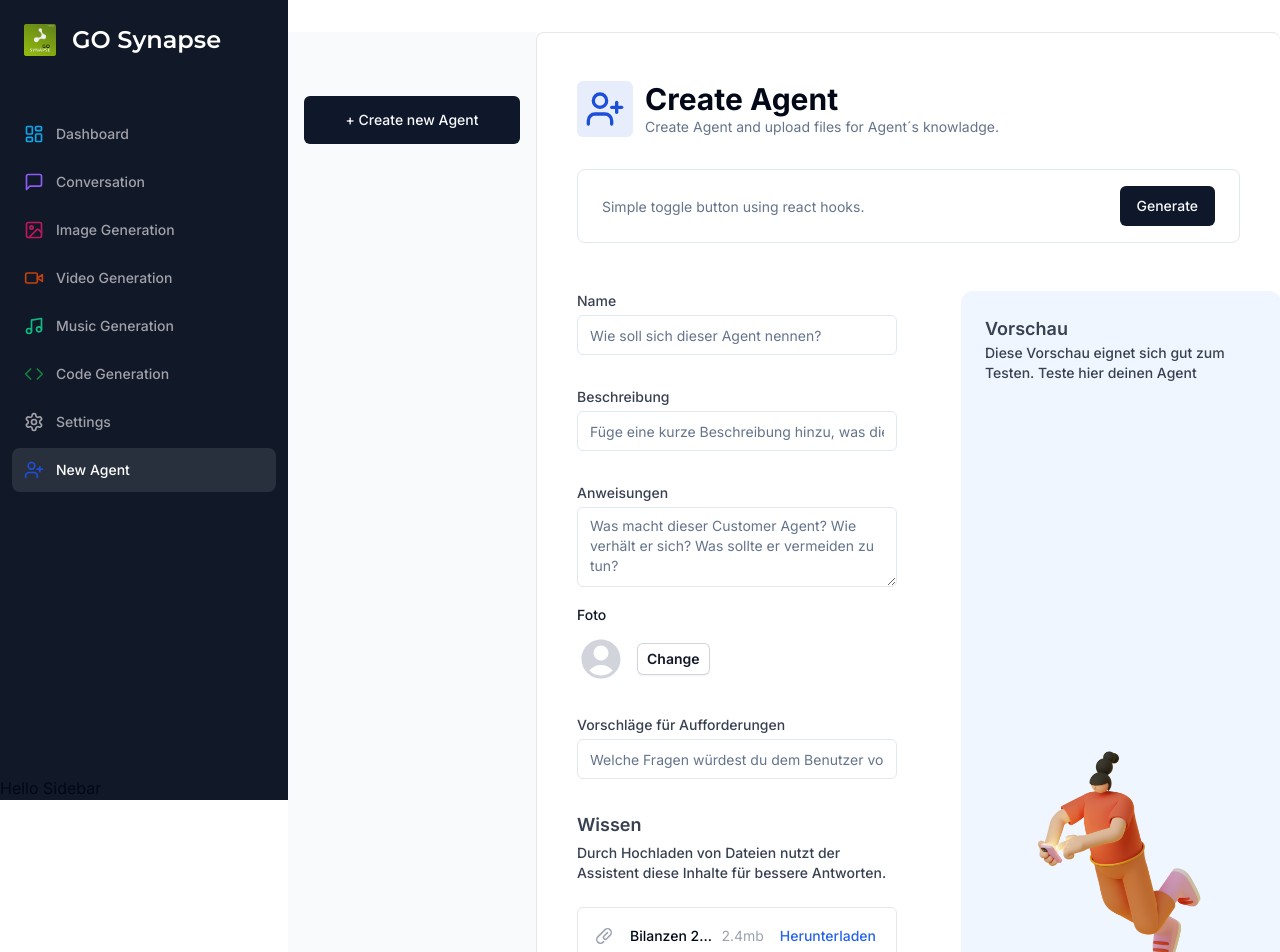
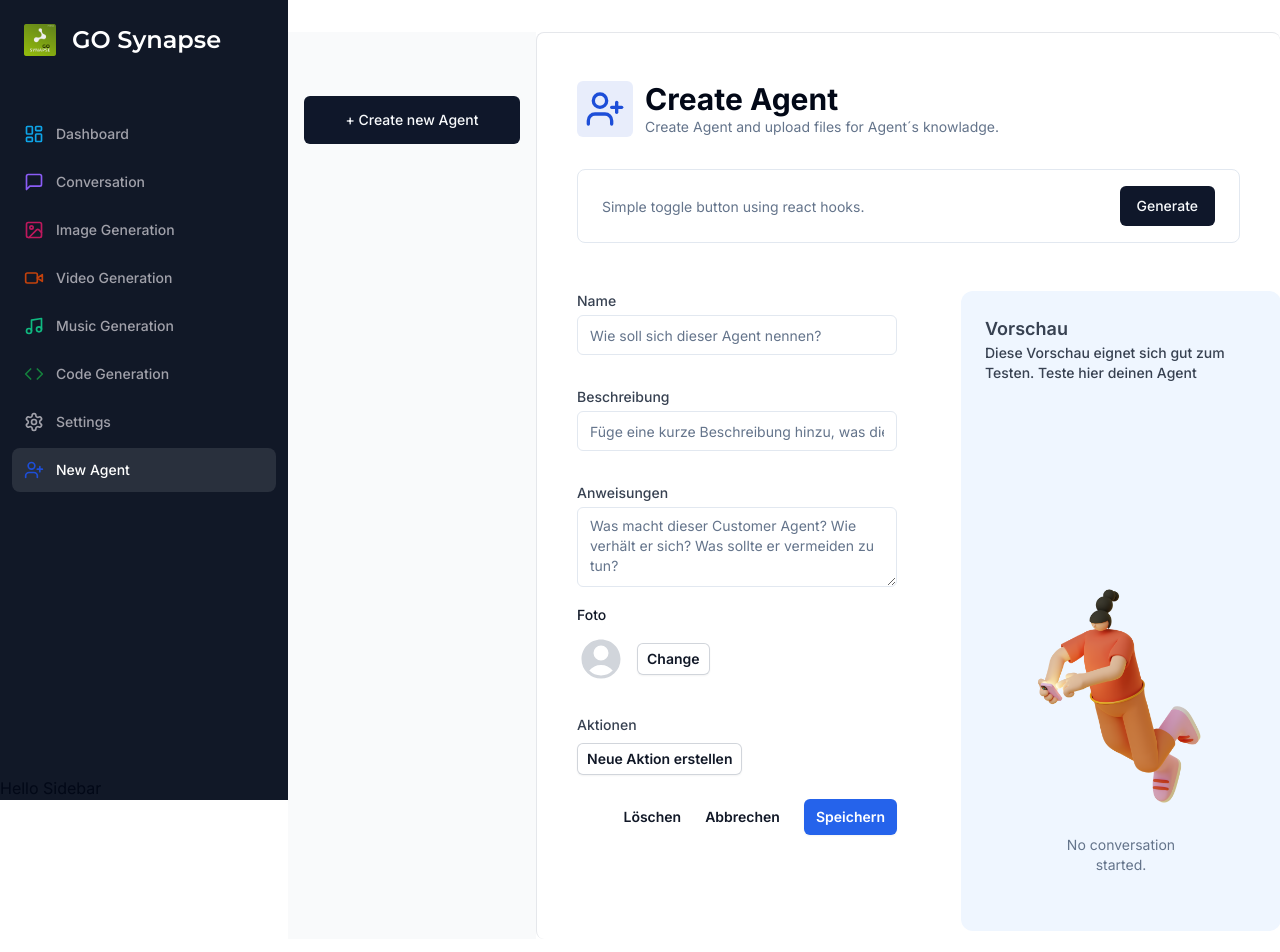
Before and after one commit to ogiMamic/AIApp, a Next.js app: page /agent in a window 1280 px wide. Shown: the top 952 px of the page. Built offline with nearby package versions, Linux system fonts and the light colour scheme.

Commit message:
Code before import of Sheet Funktion

```diff
--- a/app/(dashboard)/(routes)/agent/page.tsx
+++ b/app/(dashboard)/(routes)/agent/page.tsx
@@ -23,7 +23,14 @@
 import { useAgentsStore } from "@/store/agentsStore/useAgentsStore";
 import AgentForm from "@/components/AgentForm";
 import { SUPPORTED_NATIVE_MODULES } from "next/dist/build/webpack/plugins/middleware-plugin";
-import { SheetDescription } from "@/components/ui/sheet";
+import {
+  Sheet,
+  SheetContent,
+  SheetDescription,
+  SheetHeader,
+  SheetTitle,
+  SheetTrigger,
+} from "@/components/ui/sheet";
 
 const AgentPage = () => {
   const router = useRouter();
@@ -230,7 +237,7 @@
                         </button>
                       </div>
                     </div>
-                    <label
+                    {/* <label
                       htmlFor="agentDescription"
                       className="mt-8 block text-sm font-medium text-gray-700"
                     >
@@ -244,8 +251,8 @@
                       // Stellen Sie sicher, dass Sie value und onChange hinzufügen, um den State zu verwalten
                       // value={agentInfo.description}
                       // onChange={handleAgentInfoChange}
-                    />
-                    <label
+                    /> */}
+                    {/*        <label
                       htmlFor="wissenName"
                       className="mt-8 block text-lg font-semibold text-gray-700"
                     >
@@ -336,7 +343,7 @@
                         <span aria-hidden="true">+ </span>
                         Füge eine weitere Datei hinzu
                       </button>
-                    </div>
+                    </div> */}
                     <label
                       htmlFor="agentDescription"
                       className="mt-8 mb-2 block text-sm font-medium text-gray-700"
@@ -350,6 +357,12 @@
                       Neue Aktion erstellen
                     </button>
                     <div className="mt-6 mb-8 flex items-center justify-end gap-x-6">
+                      <button
+                        type="button"
+                        className="text-sm font-semibold leading-6 text-gray-900"
+                      >
+                        Löschen
+                      </button>
                       <button
                         type="button"
                         className="text-sm font-semibold leading-6 text-gray-900"
--- a/components/ui/sheet.tsx
+++ b/components/ui/sheet.tsx
@@ -21,7 +21,7 @@
 >(({ className, ...props }, ref) => (
   <SheetPrimitive.Overlay
     className={cn(
-      "fixed inset-0 z-50 bg-background/80 backdrop-blur-sm data-[state=open]:animate-in data-[state=closed]:animate-out data-[state=closed]:fade-out-0 data-[state=open]:fade-in-0",
+      "fixed inset-0 z-50 bg-black/80  data-[state=open]:animate-in data-[state=closed]:animate-out data-[state=closed]:fade-out-0 data-[state=open]:fade-in-0",
       className
     )}
     {...props}
```
